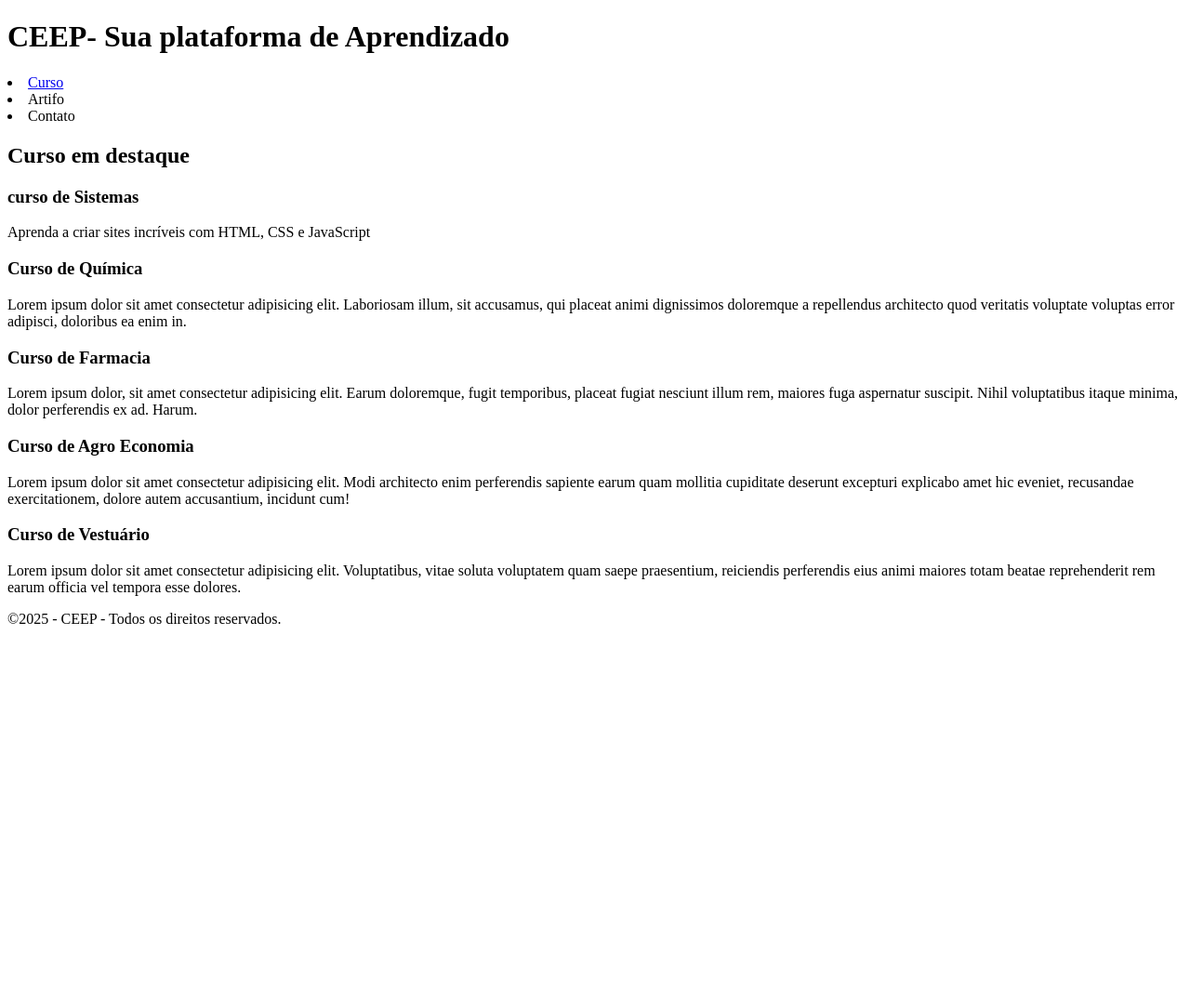
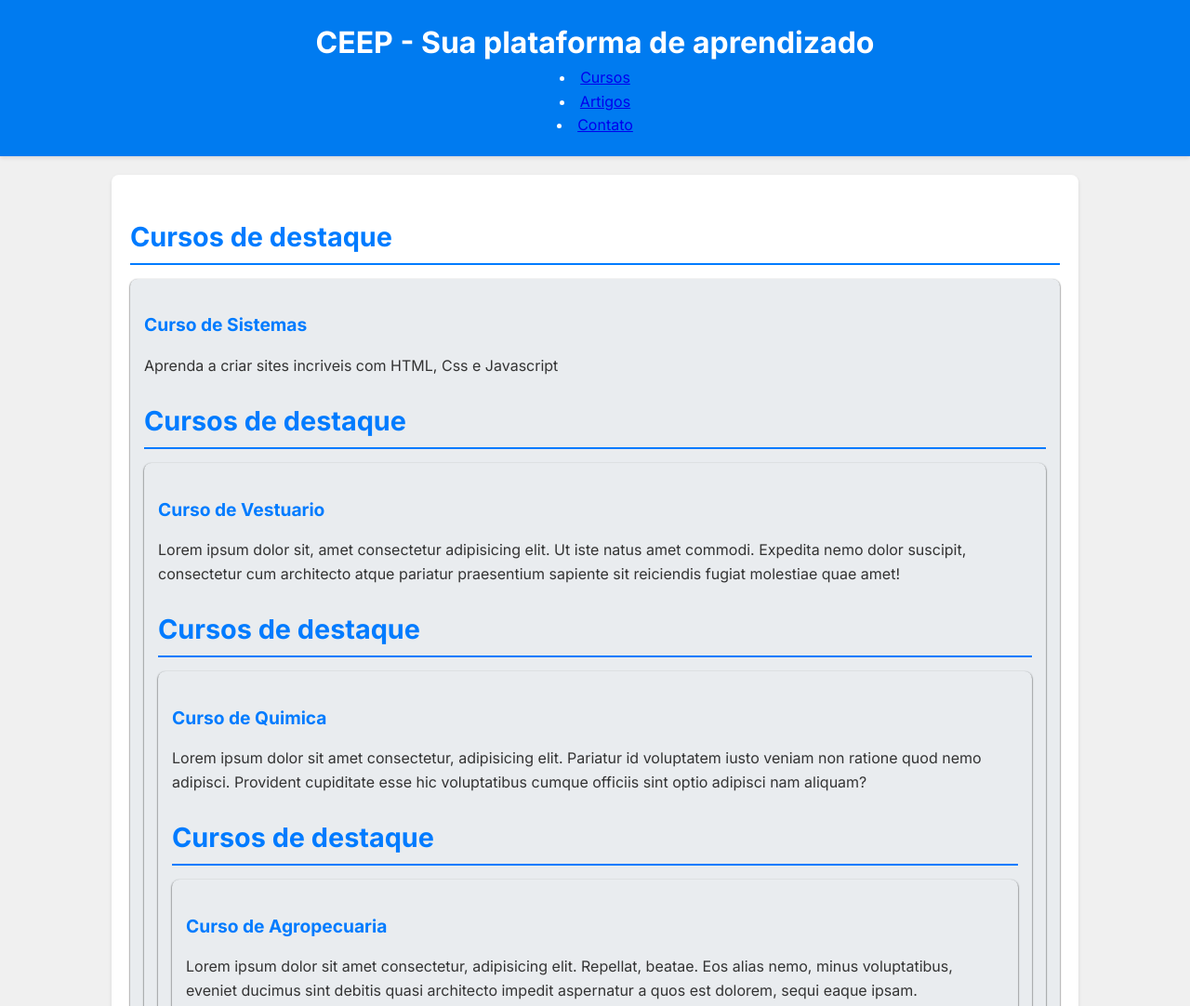
Before and after one commit to kauantoledo22/ceep-curso, a plain HTML site: page index.html in a window 1280 px wide. Shown: the top 1082 px of the page at 93% size. Before the commit the page ends 800 px from the top, so only its background shows below. Drawn offline with nearby package versions, Linux system fonts and the light colour scheme.

Commit message:
Add files via upload

```diff
--- a/index.html
+++ b/index.html
@@ -1,56 +1,61 @@
 <!DOCTYPE html>
-<html lang="en">
+<html lang="pt-BR">
 <head>
     <meta charset="UTF-8">
     <meta name="viewport" content="width=device-width, initial-scale=1.0">
-    <title>Designer inspirador no CEEP</title>
+    <title>Designer Inspirado no CEEP</title>
+    <link rel="stylesheet" href="style.css">
 </head>
-
 <body>
     <header>
-        <h1>CEEP- Sua plataforma de Aprendizado</h1>
+    <h1>CEEP - Sua plataforma de aprendizado</h1>
     <nav>
-        <li><a href="#curso">Curso</a></li>
-        <li><a href="#artigo"></a>Artifo</li>
-        <li><a href="#contato"></a>Contato</li>
+        <li><a href="#cursos">Cursos</a></li>
+        <li><a href="#artigos">Artigos</a></li>
+        <li><a href="#contato">Contato</a></li>
     </nav>
 </header>
 <main>
-     <section id="curso">
-        <h2>Curso em destaque</h2>
-        <div class="carD">
-        <h3>curso de Sistemas</h3>
-        <p>Aprenda a criar sites incríveis com HTML, CSS e JavaScript</p>
-        </div>
-        <div class="carD">
-            <h3>Curso de Química</h3>
-            <p>Lorem ipsum dolor sit amet consectetur adipisicing elit. Laboriosam illum, sit accusamus, qui placeat animi dignissimos doloremque a repellendus architecto quod veritatis voluptate voluptas error adipisci, doloribus ea enim in.</p>
-        </div>
-        <div class="carD">
+<section id="cursos">
+    <h2>Cursos de destaque</h2>
+    <div class="card">
+        <h3>Curso de Sistemas</h3>
+        <p>Aprenda a criar sites incriveis
+            com HTML, Css e Javascript</p>
+
+<h2>Cursos de destaque</h2>
+<div class="card">
+    <h3>Curso de Vestuario</h3>
+        <p>Lorem ipsum dolor sit, amet consectetur adipisicing elit. Ut iste natus amet commodi. Expedita nemo dolor suscipit, consectetur cum architecto atque pariatur praesentium
+         sapiente sit reiciendis fugiat molestiae quae amet!</p>
+
+ <h2>Cursos de destaque</h2>
+    <div class="card">
+        <h3>Curso de Quimica</h3>
+            <p>Lorem ipsum dolor sit amet consectetur, adipisicing elit. Pariatur id voluptatem iusto veniam non ratione quod nemo adipisci. Provident cupiditate esse hic voluptatibus
+                cumque officiis sint optio adipisci nam aliquam?</p>
+
+<h2>Cursos de destaque</h2>
+    <div class="card">
+         <h3>Curso de Agropecuaria</h3>
+            <p>Lorem ipsum dolor sit amet consectetur, adipisicing elit. Repellat, beatae. Eos alias nemo, minus voluptatibus, eveniet ducimus sint debitis quasi architecto impedit
+                 aspernatur a quos est dolorem, sequi eaque ipsam.</p>
+
+<h2>Cursos de destaque</h2>
+    <div class="card">
         <h3>Curso de Farmacia</h3>
-            <p>Lorem ipsum dolor, sit amet consectetur adipisicing elit. Earum doloremque, fugit temporibus, placeat fugiat nesciunt illum rem, maiores fuga aspernatur suscipit. Nihil voluptatibus itaque minima, dolor perferendis ex ad. Harum.</p>
-        </div>
-        <div class="carD">
-            <h3>Curso de Agro Economia</h3>
-            <p>Lorem ipsum dolor sit amet consectetur adipisicing elit. Modi architecto enim perferendis sapiente earum quam mollitia cupiditate deserunt excepturi explicabo amet hic eveniet, recusandae exercitationem, dolore autem accusantium, incidunt cum!</p>
-        </div>
-        <div class="carD">
-            <h3>Curso de Vestuário</h3>
-            <p>Lorem ipsum dolor sit amet consectetur adipisicing elit. Voluptatibus, vitae soluta voluptatem quam saepe praesentium, reiciendis perferendis eius animi maiores totam beatae reprehenderit rem earum officia vel tempora esse dolores.
+            <p>Lorem, ipsum dolor sit amet consectetur adipisicing elit. Repellendus labore voluptas dolorum? Nam, vitae? Totam illo numquam porro inventore
+                consectetur repudiandae architecto incidunt, aliquam praesentium ullam quas repellat, voluptatem esse?</p>
 
-            </p>
-        </div>
 </section>
 </main>
 <footer>
-      <p>&copy;2025 - CEEP - Todos os direitos reservados.</p>
+        <p&copy; 2025 - CEEP - Todos os direitos reservados.></p>
 </footer>
 <script>
-        document.getElementById('contactform').addEventListener ("submit", function(event){
-            event.preventDefault();alert('Mensagem enviada com sucesso!');this.reset();
+    document.getElementById('contactform').AddEventListener('submit', function(event){
+        event.preventDefault();alert('Mensagem enviada com sucesso');this.reset();
     });
 </script>
-    <script crossorigin src="https://unpkg.com/react@18/umd/react.development.js"></script>
-    <script crossorigin src="https://unpkg.com/react-dom@18/umd/react-dom.development.js"></script>
 </body>
 </html>
--- /dev/null
+++ b/style.css
@@ -0,0 +1,145 @@
+@import url('https://fonts.googleapis.com/css2?family=Inter:ital,opsz,wght@0,14..32,100..900;1,14..32,100..900&display=swap');
+body {
+    font-family: 'Inter',Arial, Helvetica, sans-serif;
+    margin: 0;
+    padding: 0;
+    background-color: #f0f0f0;
+    color: #333;
+    line-height:1.6;
+}
+
+header{
+    background-color: #007bf0;
+    padding: 20px;
+    text-align: center;
+    color:white;
+    box-shadow: 0 2px 4px rgba(0, 0, 0, 0.1);
+}
+header h1{
+    margin: 0;
+    font-size: 2rem;
+}
+
+nav ul{
+    list-style-type: none;
+    padding: 0;
+    margin-top: 10px;
+    display: flex;
+    justify-content: center;
+}
+
+nav ul li {
+    margin: 0 15px;
+}
+
+nav ul li a {
+    color:white;
+    text-decoration: none;
+    font-weight: 600;
+    font-size: 1.1rem;
+    transition: color 0.3s ease;
+}
+
+nav ul li a:hover {
+    color: #f0f0f0;
+
+}
+
+main {
+    padding: 20px;
+    margin: 20px auto;
+    max-width: 1000px;
+    background-color: white;
+    border-radius: 8px;
+    box-shadow: 0 2px 4px rgba(0, 0, 0, 0.1);
+}
+
+section {
+    margin-bottom: 30px;
+}
+
+section h2 {
+    font-size: 1.8rem;
+    color: #007bff;
+    margin-bottom: 15px;
+    border-bottom: 2px solid #007bff;
+    padding-bottom: 5px;
+}
+
+.card {
+    background-color: #e9ecef;
+    padding: 15px;
+    border-radius: 8px;
+    margin-bottom: 10px;
+    box-shadow: 0 1px 2px rgb(0, 0, 0.05);
+}
+
+.card h3 {
+    font-size: 1.2rem;
+    margin-bottom: 10px;
+    color: #007bff;
+}
+
+.form-container {
+    background-color: #e9ecef;
+    padding: 20px;
+    border-radius: 8px;
+    margin-top: 20px;
+}
+
+.form-container h2 {
+    color: #007bff;
+    margin-top: 20px;
+}
+
+form label {
+    display: block;
+    margin-top: 10px;
+    font-weight: bold;
+    color: #555;
+}
+
+form input, form textarea, form button {
+    width: 100%;
+    padding: 10px;
+    margin-top: 5px;
+    border: 1px solid #ddd;
+    border-radius: 5px;
+    box-sizing: border-box;
+}
+
+form button {
+    background-color: #007bf0;
+    color: white;
+    border: none;
+    cursor: pointer;
+    margin-top: 20px;
+    font-weight: 600;
+    transition: background-color 0.3 ease;
+}
+
+form button:hover {
+    background-color: #0056b3;
+}
+
+footer {
+    background-color: #343a40;
+    color: white;
+    text-align: center;
+    padding: 20px;
+    margin-top: 20px;
+    border-top: 1px solid #495057;
+}
+@media(max-width: 768px){
+    header h1{
+        font-size: 1.8rem;
+
+    }
+    nav ul li{
+        margin: 0 10px;
+    }
+    section h2{
+        font-size: 1.6rem;
+    }
+
+}
```
Also changed, not shown: 2 other files. Lines whose indentation alone changed are shown as unchanged.
